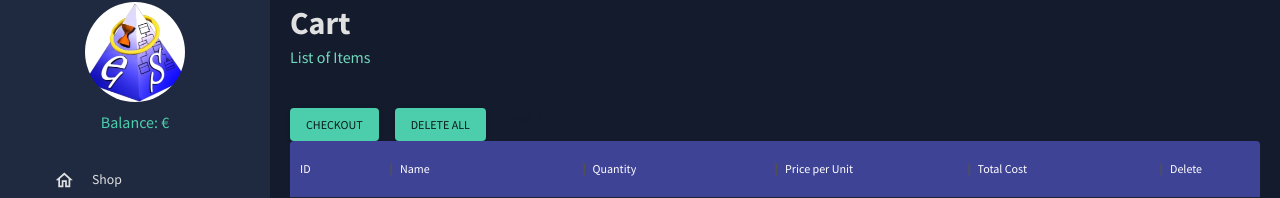
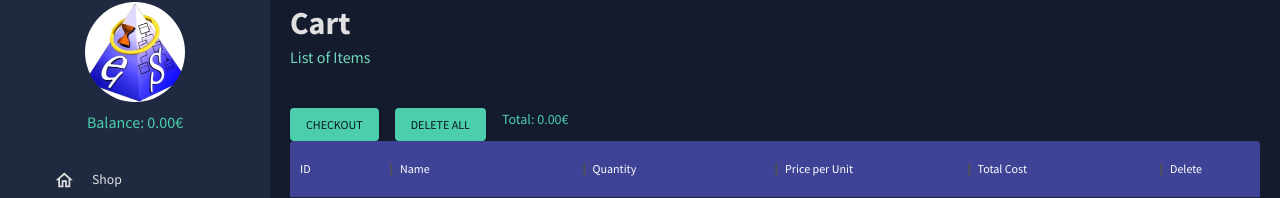
Before and after one commit to weoiss1998/eskiosk_frontend, a React (Create React App) app: page /cart in a window 1280 px wide. Shown: the part 85-283 px from the top of the page. Built offline with nearby package versions, Linux system fonts and the light colour scheme; no server answers.

Commit message:
QoL things

```diff
--- a/src/scenes/buyHistory/index.jsx
+++ b/src/scenes/buyHistory/index.jsx
@@ -1,9 +1,6 @@
 import { Box, Typography, useTheme } from "@mui/material";
 import { DataGrid } from "@mui/x-data-grid";
 import { tokens } from "../../theme";
-import AdminPanelSettingsOutlinedIcon from "@mui/icons-material/AdminPanelSettingsOutlined";
-import LockOpenOutlinedIcon from "@mui/icons-material/LockOpenOutlined";
-import SecurityOutlinedIcon from "@mui/icons-material/SecurityOutlined";
 import Header from "../../components/Header";
 import { Button} from "@mui/material";
 import { useEffect, useState } from "react";
@@ -104,11 +101,21 @@ const BuyHistory = () => {
       type: "number",
       headerAlign: "left",
       align: "left",
+      renderCell: (params) => (
+        <Typography >
+          {Number(params.row.price).toFixed(2)}€
+        </Typography>
+      ),
     },
     {
       field: "total",
       headerName: "Total",
       flex: 1,
+      renderCell: (params) => (
+        <Typography >
+          {Number(params.row.total).toFixed(2)}€
+        </Typography>
+      ),
     },
     {
       field: "paid",
--- a/src/scenes/cart/index.jsx
+++ b/src/scenes/cart/index.jsx
@@ -185,14 +185,19 @@ const Cart = (prop) => {
       field: "price",
       headerName: "Price per Unit",
       flex: 1,
+      renderCell: (params) => (
+        <Typography >
+          {Number(params.row.price).toFixed(2)}€
+        </Typography>
+      ),
     },
     {
       field: "cost",
       headerName: "Total Cost",
       flex: 1,
       renderCell: (params) => (
-        <Typography color={colors.greenAccent[500]}>
-          ${params.row.cost}
+        <Typography >
+          {Number(params.row.cost).toFixed(2)}€
         </Typography>
       ),
     },
@@ -287,8 +292,8 @@ const Cart = (prop) => {
             Delete All
           </Button>
 
-          <Typography variant="h6" color="primary">
-            Total: ${cart.reduce((acc, item) => acc + item.cost, 0)}
+          <Typography variant="h6" color="secondary" size="medium">
+            Total: {Number(cart.reduce((acc, item) => acc + item.cost, 0)).toFixed(2)}€
           </Typography>
         </Stack>
 
--- a/src/scenes/global/Sidebar.jsx
+++ b/src/scenes/global/Sidebar.jsx
@@ -117,7 +117,7 @@ if(admin_test==="true"){
                   <div>{sessionStorage.getItem("name")}</div>
                 </Typography>
                 <Typography variant="h5" color={colors.greenAccent[500]}>
-                  Balance: {sessionStorage.getItem("open_balance")}€
+                  Balance: {Number( sessionStorage.getItem("open_balance")).toFixed(2)}€
                 </Typography>
                 <Typography variant="h5" color={colors.greenAccent[500]}>
                   Admin
@@ -284,7 +284,7 @@ else{
                   {sessionStorage.getItem("name")}
                 </Typography>
                 <Typography variant="h5" color={colors.greenAccent[500]}>
-                  Balance: {sessionStorage.getItem("open_balance")}€
+                  Balance: {Number(sessionStorage.getItem("open_balance")).toFixed(2)}€
                 </Typography>
               </Box>
             </Box>
--- a/src/scenes/shop/index.jsx
+++ b/src/scenes/shop/index.jsx
@@ -17,7 +17,6 @@ import InputLabel from "@mui/material/InputLabel";
 import MenuItem from "@mui/material/MenuItem";
 import FormControl from "@mui/material/FormControl";
 import Select from "@mui/material/Select";
-import Badge from "@mui/material/Badge";
 import Stack from "@mui/material/Stack";
 
 const card = {
@@ -398,23 +397,20 @@ const Shop = (props) => {
                       {" "}
                       only {quantity} left in stock!
                       <br />
-                      {price} €
+                      {Number(price).toFixed(2)  } €
                     </Typography>
                     <Divider light />
                     <Stack direction="row" spacing={2}>
-                    <Badge badgeContent={cart} color="secondary">
                       <Button
                         variant="contained"
                         size="medium"
                         color="secondary"
                         onClick={() => {
                           AddToCart(items, db_id, 1, props);
-                          cart = cart + 1;
                         }}
                       >
                         Add to Cart
                       </Button>
-                    </Badge>
                     <Button
                       variant="contained"
                       size="medium"
```
